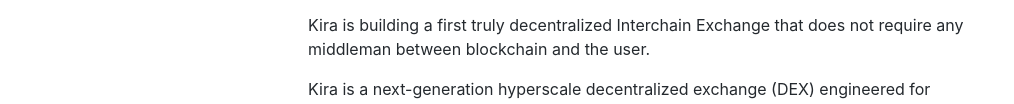
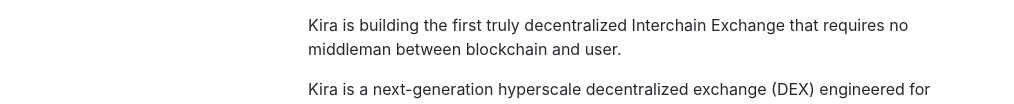
Before and after one commit to Shushsa/docs, a plain HTML site: page introduction.html in a window 1280 px wide. Shown: the part 378-482 px from the top of the page, without its empty margins (0-1014 px from the left). Drawn offline with nearby package versions, Linux system fonts and the light colour scheme.

Commit message:
Deploy website
Deploy website version based on ac64552e271470b31eff1bae110a78a5e96ea651

```diff
--- a/introduction.html
+++ b/introduction.html
@@ -55,7 +55,7 @@
               }
             });
         </script></nav></div><div class="container mainContainer docsContainer"><div class="wrapper"><div class="post"><header class="postHeader"><h1 id="__docusaurus" class="postHeaderTitle">Welcome to Kira!</h1></header><article><div><span><p><img src="assets/KiraMain.png" width="70%"></p>
-<p>Kira is building a first truly decentralized Interchain Exchange that does not require any middleman between blockchain and the user.</p>
+<p>Kira is building the first truly decentralized Interchain Exchange that requires no middleman between blockchain and user.</p>
 <p>Kira is a next-generation hyperscale decentralized exchange (DEX)
 engineered for cross-chain transfers and frictionless trading. On one
 hand, Kira aims to deliver all the liquidity, performance and trading
```
Also changed, not shown: introduction/index.html (+1 -1 lines).
